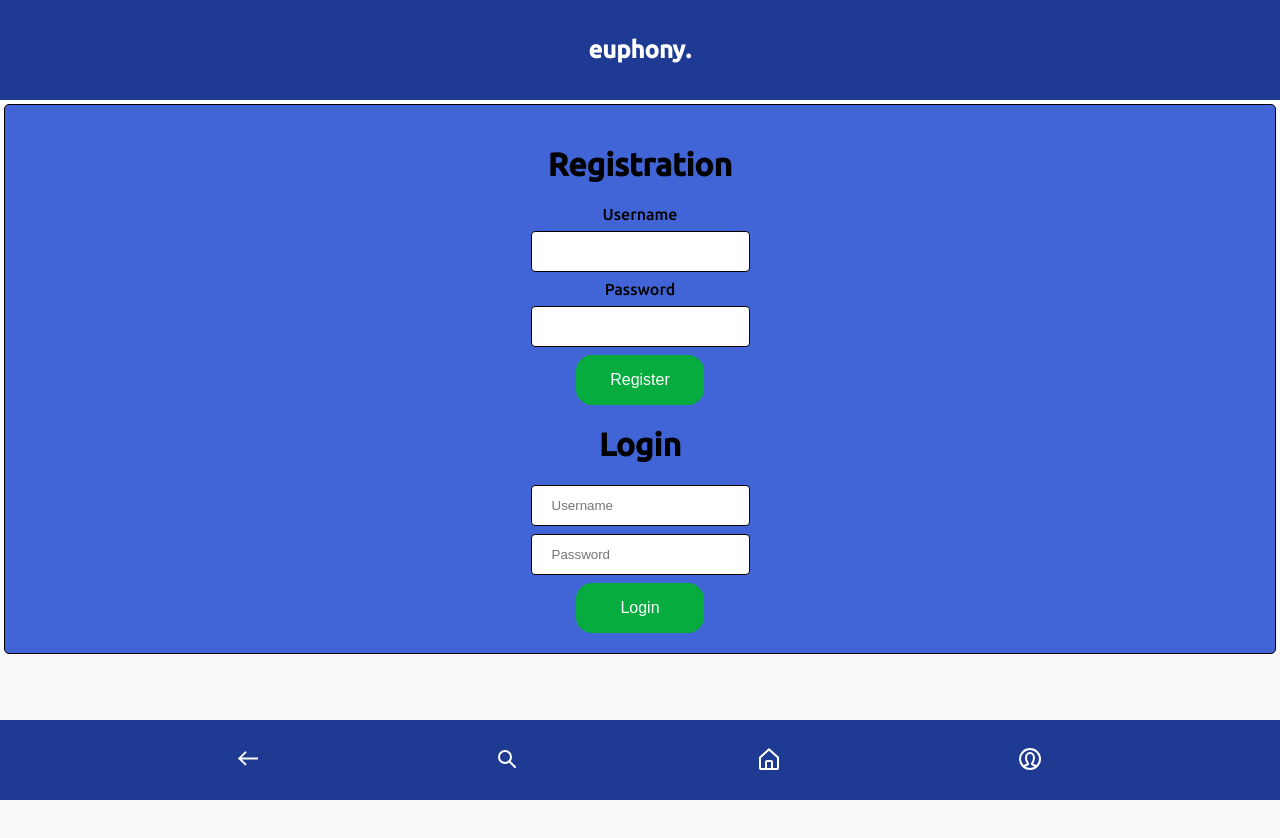
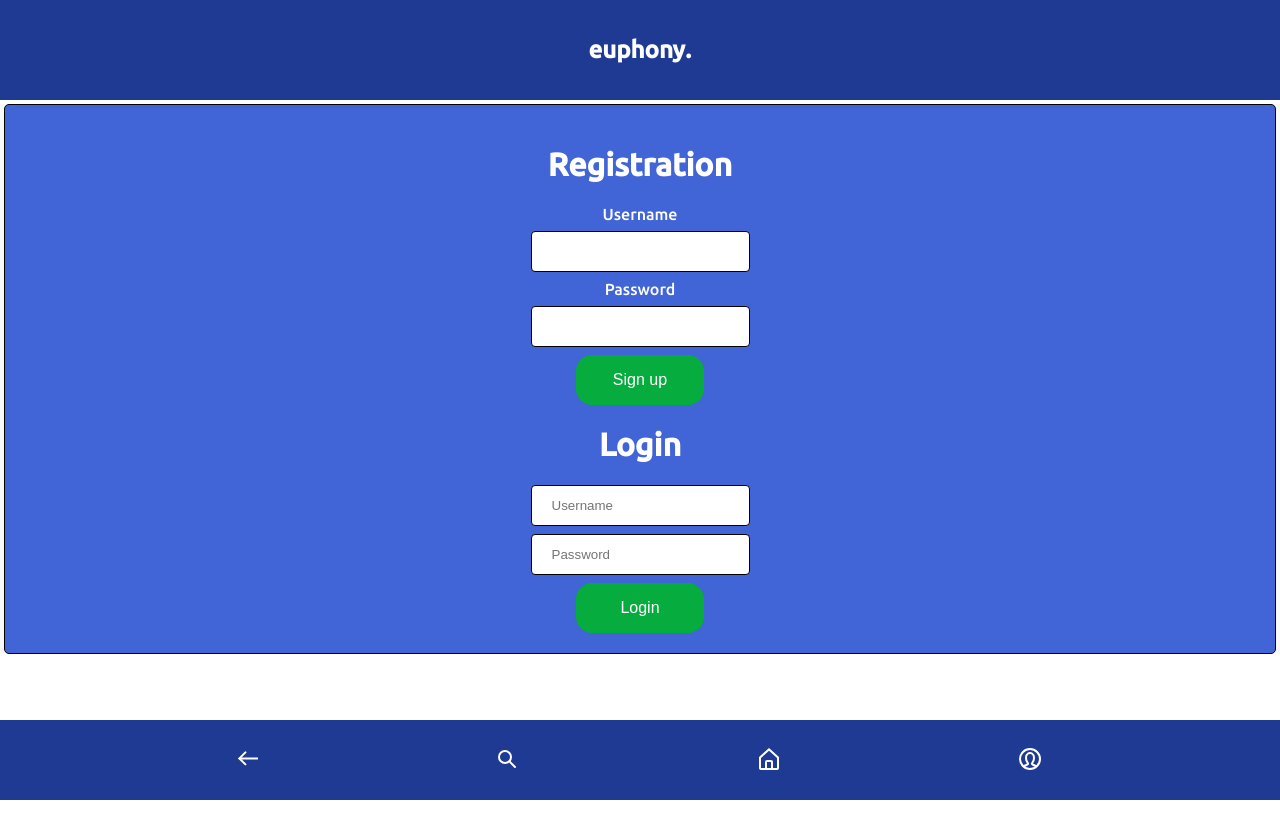
Before and after one commit to mbvkken/euphony, a React (Create React App) app: page /#/register in a window 1280 px wide. Shown: the top 838 px of the page. After the commit the page ends 800 px from the top, so only its background shows below. Built offline with nearby package versions, Linux system fonts and the light colour scheme.

Commit message:
small changes to edit.js + styling

```diff
--- a/src/App.css
+++ b/src/App.css
@@ -1,7 +1,8 @@
 .App {
   text-align: center;
-  min-height: 100vh;
+  /* min-height: 100vh; */
   background-color: #f9f9f9;
+  /* margin-bottom: 0; */
 }
 
 .App-header {
@@ -105,7 +106,7 @@ input {
   width: auto;
   height: auto;
   padding: 1em;
-  background-color: #284BBD;
+  background-color: #4164D7;
   color: white;
 }
 
@@ -147,6 +148,7 @@ input {
   border-radius: 5px;
   border: 1px solid black;
   background-color: #4164D7;
+  color: white;
 }
 
 .form-field {
--- a/src/components/Edit.js
+++ b/src/components/Edit.js
@@ -4,6 +4,7 @@ import { useForm } from 'react-hook-form';
 import axios from 'axios';
 
 export default function Edit(props) {
+
     const { register, handleSubmit } = useForm();
     const onSubmit = (data) => {
         console.log(data);
@@ -12,7 +13,7 @@ export default function Edit(props) {
     };
 
     const updateReview = (data) => {
-        axios.put('http://localhost/3000/reviews', data).then((res) => {
+        axios.put('http://localhost:3000/reviews', data).then((res) => {
             props.setReviews(
                 props.reviews.map((item) => {
                     return item.id === props.id
--- a/src/components/Login.js
+++ b/src/components/Login.js
@@ -42,7 +42,7 @@ function Login () {
 
         <div className="login-form">
             <div>
-                <h1 style={{color: 'black'}}>Registration</h1>
+                <h1>Registration</h1>
                 <label>Username</label>
                 <input className="form-field" type="text" onChange={(e) => {
                     setUserReg(e.target.value);
@@ -51,10 +51,10 @@ function Login () {
                 <input className="form-field" type="password" onChange={(e) => {
                     setPasswordReg(e.target.value);
                 }} />
-                <button id="btn" onClick={register}>Register</button>
+                <button id="btn" onClick={register}>Sign up</button>
             </div>
             <div>
-                <h1 style={{color: 'black'}}>Login</h1>
+                <h1>Login</h1>
                 <input className="form-field" type="text" placeholder="Username" onChange={(e) => {
                     setUsername(e.target.value);
                 }}/>
```
